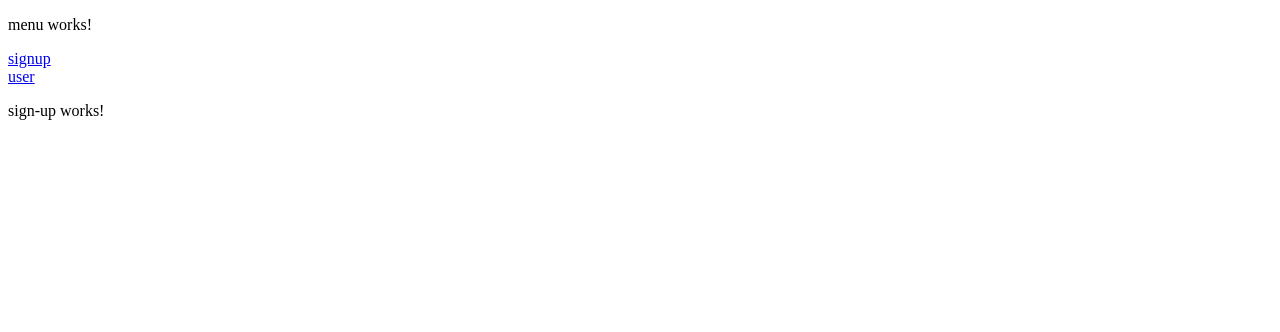
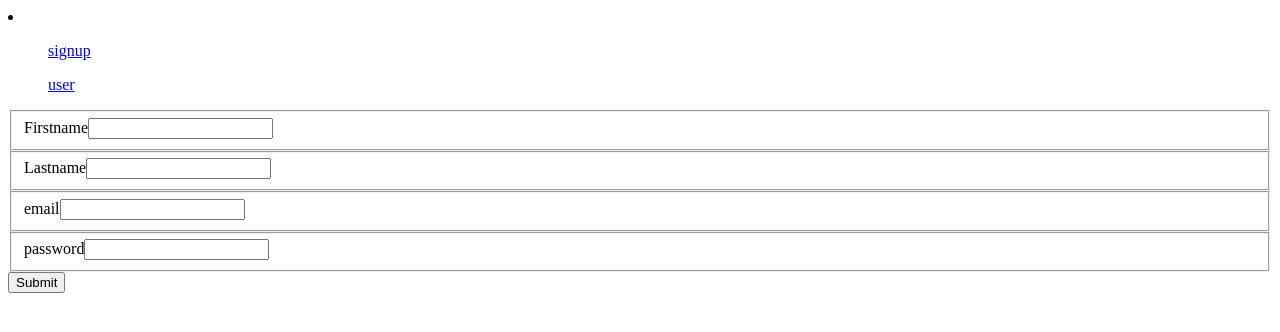
Before and after one commit to e-n-p/Les-Composants, an Angular app: page /signup in a window 1280 px wide. Shown: the top 332 px of the page. Built offline with nearby package versions, Linux system fonts and the light colour scheme.

Commit message:
exercise 5 complet

```diff
--- a/src/app/menu/menu.component.html
+++ b/src/app/menu/menu.component.html
@@ -1,5 +1,4 @@
-<p>menu works!</p>
-
-<a [routerLink]="['/signup']">signup</a>
-<div></div>
-<a [routerLink]="['/user']">user</a>
+<li>
+    <ul><a [routerLink]="['/signup']">signup</a></ul>
+    <ul><a [routerLink]="['/user']">user</a></ul>
+</li>
--- /dev/null
+++ b/src/app/models/interfaces/user.ts
@@ -0,0 +1,6 @@
+export interface User {
+    email: string;
+    firstname: string;
+    lastname: string;
+    password: string;
+}
--- a/src/app/sign-up/sign-up.component.html
+++ b/src/app/sign-up/sign-up.component.html
@@ -1 +1,34 @@
-<p>sign-up works!</p>
+<form #signup="ngForm">
+    <fieldset>
+        <label for="firstname">Firstname</label>
+        <input id="firstname" name="firstname" type="text" #firstname="ngModel" [(ngModel)]="this.newUser.firstname" minlength=3 maxlength=15 required>
+    </fieldset>
+
+    <div *ngIf="firstname.errors && signup.submitted">
+        <span *ngIf="firstname.errors?.['required']">The field firstname is required</span>
+        <span *ngIf="firstname.errors?.['maxlength']">The firstname field must not exceed 15 characters</span>
+        <span *ngIf="firstname.errors?.['minlength']">The firstname field must be at least 3 characters long</span>
+    </div>
+
+    <fieldset>
+        <label for="lastname">Lastname</label>
+        <input id="lastname" name="lastname" type="text" #lastname="ngModel" [(ngModel)]="this.newUser.lastname" minlength=3 maxlength=15 required>
+    </fieldset>
+
+    <div *ngIf="lastname.errors  && signup.submitted">
+        <span *ngIf="lastname.errors?.['required']">The field firstname is required</span>
+        <span *ngIf="lastname.errors?.['maxlength']">The firstname field must not exceed 15 characters</span>
+        <span *ngIf="lastname.errors?.['minlength']">The firstname field must be at least 3 characters long</span>
+    </div>
+
+    <fieldset>
+        <label for="email">email</label>
+        <input id="email" name="email" type="email" [(ngModel)]="this.newUser.email" required email>
+    </fieldset>
+
+    <fieldset>
+        <label for="password">password</label>
+        <input id="password" name="password" type="password" [(ngModel)]="this.newUser.password" required>
+    </fieldset>
+    <button type="submit" (click)="onSubmit()">Submit</button>
+</form>
--- a/src/app/sign-up/sign-up.component.ts
+++ b/src/app/sign-up/sign-up.component.ts
@@ -1,4 +1,5 @@
 import { Component } from '@angular/core';
+import { User } from '../models/interfaces/user';
 
 @Component({
   selector: 'app-sign-up',
@@ -7,4 +8,14 @@ import { Component } from '@angular/core';
 })
 export class SignUpComponent {
 
+    newUser:User = {
+      firstname: "",
+      lastname: "",
+      email: "",
+      password: ""
+    }
+
+    onSubmit(): void{
+      console.log(this.newUser);
+    }
 }
```
